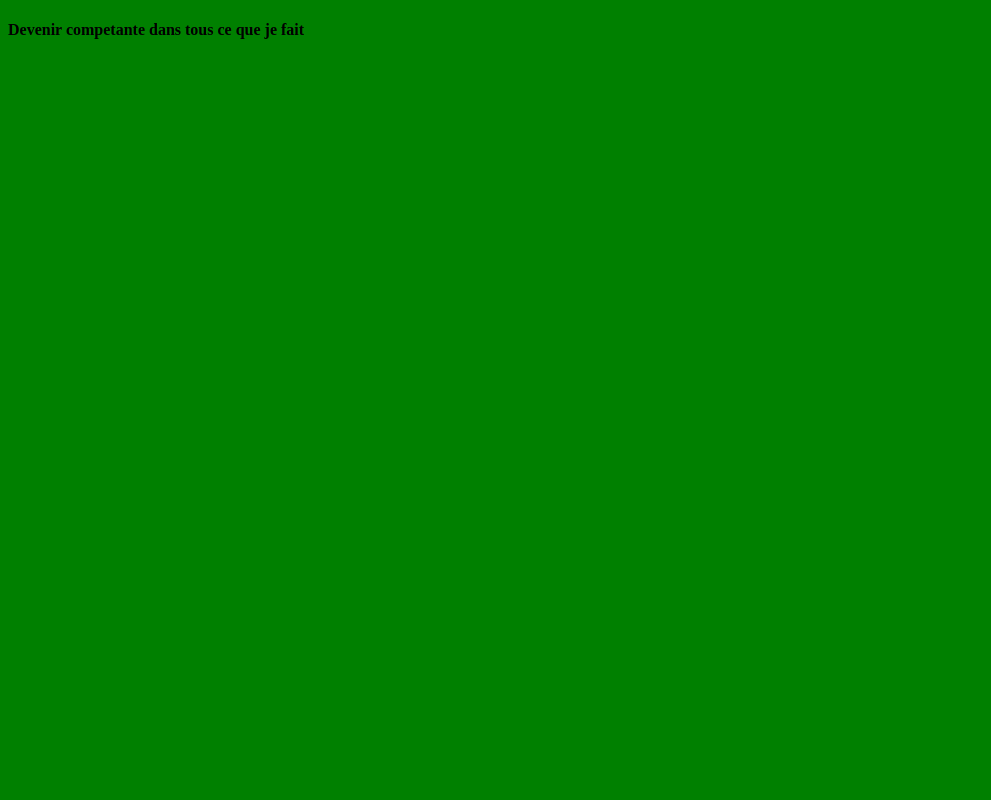
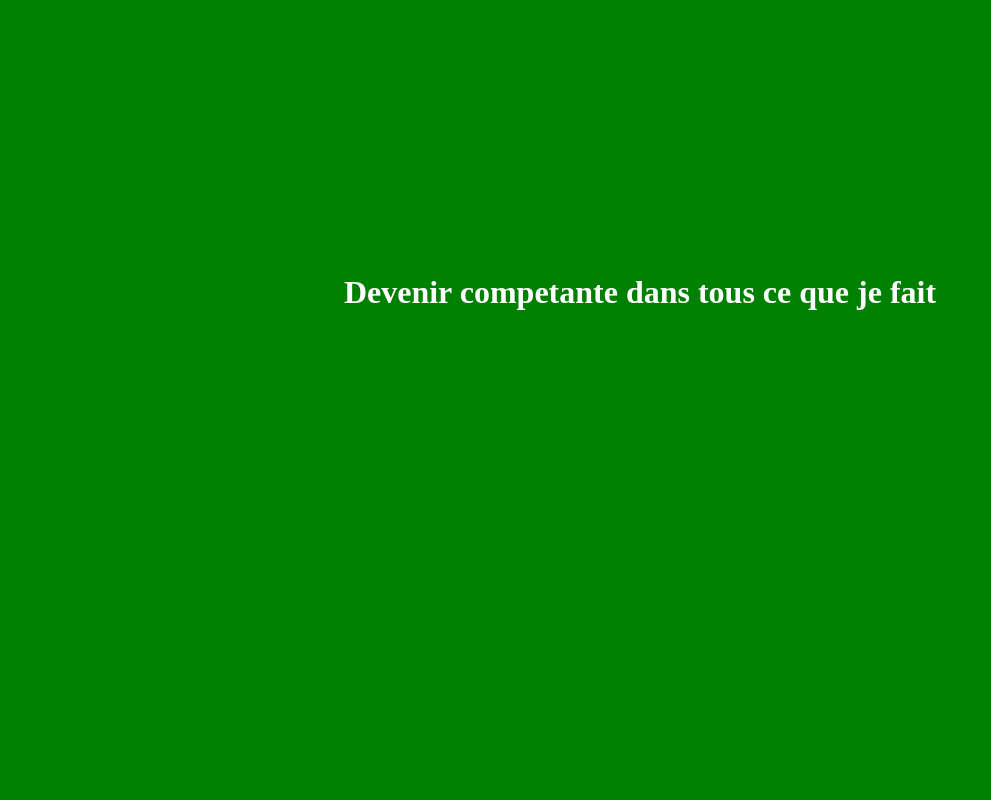
Before and after one commit to Konate50/gitAndGithubFormation, a plain HTML site: page index.html in a window 1280 px wide. Shown: the top 800 px of the page, without its empty margins (0-991 px from the left). Drawn offline with Linux system fonts and the light colour scheme.

Commit message:
Modification de la couleur du grand titre

```diff
--- a/index.html
+++ b/index.html
@@ -4,7 +4,9 @@
 <h4> competante</h4>
 </title>
 <body style="background-color:green">
-<h4>Devenir competante dans tous ce que je fait</h4>
+<h1 style="padding-top:20%; padding-bottom:20%;text-align:center;color:#FFFFFF">Devenir competante dans tous ce que je fait</h1><br>
+<h1 style="padding-top:30%; padding-bottom:30%;text-align:center;color:#FFFFFF">in shaa Allah </h1>
+
 
 </body>
 </html>
```
